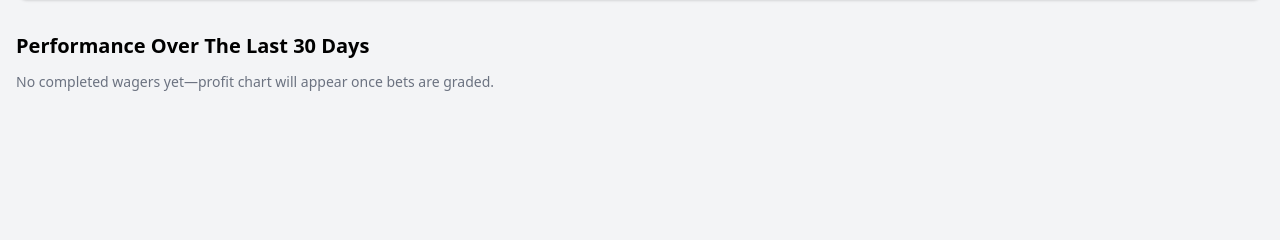
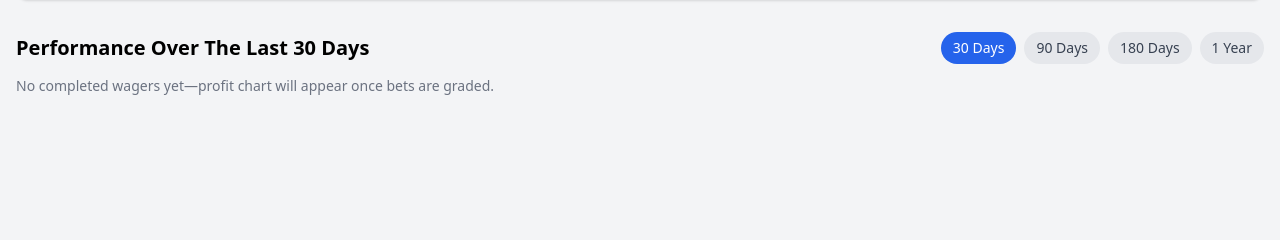
Before and after one commit to CalWooten95/roach-parlor, a FastAPI app: page /stats in a window 1280 px wide. Shown: the part 236-476 px from the top of the page. Run offline with FastAPI, Linux system fonts and the light colour scheme; some libraries are stand-ins or nearby versions.

Commit message:
add date ranges to player stats

```diff
--- a/web/app/main.py
+++ b/web/app/main.py
@@ -87,6 +87,14 @@ LEAGUE_LABELS = {
 
 templates.env.globals["admin_dashboard_path"] = "/admin/wagers"
 templates.env.globals["session_cookie_name"] = SESSION_COOKIE_NAME
+
+STATS_WINDOW_OPTIONS: dict[str, dict[str, object]] = {
+    "30": {"label": "30 Days", "days": 30},
+    "90": {"label": "90 Days", "days": 90},
+    "180": {"label": "180 Days", "days": 180},
+    "365": {"label": "1 Year", "days": 365},
+}
+DEFAULT_STATS_WINDOW = "30"
 
 
 def _current_user(request: Request) -> Optional[AuthenticatedUser]:
@@ -460,12 +468,17 @@ async def view_catalog(request: Request, db=Depends(get_db)):
 
 @app.get("/stats", response_class=HTMLResponse)
 async def view_stats(request: Request, db=Depends(get_db)):
+    requested_window = request.query_params.get("range", DEFAULT_STATS_WINDOW)
+    if requested_window not in STATS_WINDOW_OPTIONS:
+        requested_window = DEFAULT_STATS_WINDOW
+    window_config = STATS_WINDOW_OPTIONS[requested_window]
+    window_days = int(window_config["days"])
     users = [user for user in crud.get_users_with_wagers(db) if getattr(user, "tracked", True)]
     player_stats: list[dict[str, object]] = []
     profit_datasets: list[dict[str, object]] = []
     bet_datasets: list[dict[str, object]] = []
     window_end = date.today()
-    window_start = window_end - timedelta(days=29)
+    window_start = window_end - timedelta(days=window_days - 1)
 
     for user in users:
         wagers = sorted(
@@ -587,6 +600,12 @@ async def view_stats(request: Request, db=Depends(get_db)):
             "player_stats": player_stats,
             "chart_payload": chart_payload,
             "has_chart": bool(profit_datasets or bet_datasets),
+            "selected_range": requested_window,
+            "range_options": [
+                {"key": key, "label": config["label"]}
+                for key, config in STATS_WINDOW_OPTIONS.items()
+            ],
+            "range_label": window_config["label"],
         },
     )
 
--- a/web/app/templates/stats.html
+++ b/web/app/templates/stats.html
@@ -40,7 +40,19 @@
   </table>
 </div>
 
-<h2 class="text-xl font-semibold mb-3">Performance Over The Last 30 Days</h2>
+<div class="flex flex-col gap-3 md:flex-row md:items-center md:justify-between mb-3">
+  <h2 class="text-xl font-semibold">Performance Over The Last {{ range_label }}</h2>
+  <div class="flex flex-wrap items-center gap-2 text-sm font-medium">
+    {% for option in range_options %}
+    {% set is_active = option.key == selected_range %}
+    <a href="{{ url_for('view_stats') }}?range={{ option.key }}"
+       class="range-tab px-3 py-1.5 rounded-full {{ 'bg-blue-600 text-white' if is_active else 'bg-gray-200 text-gray-700' }}"
+       aria-pressed="{{ 'true' if is_active else 'false' }}">
+      {{ option.label }}
+    </a>
+    {% endfor %}
+  </div>
+</div>
 {% if has_chart %}
 <div class="flex items-center gap-2 mb-3">
   <button type="button" data-chart="profit" aria-pressed="true"
```
